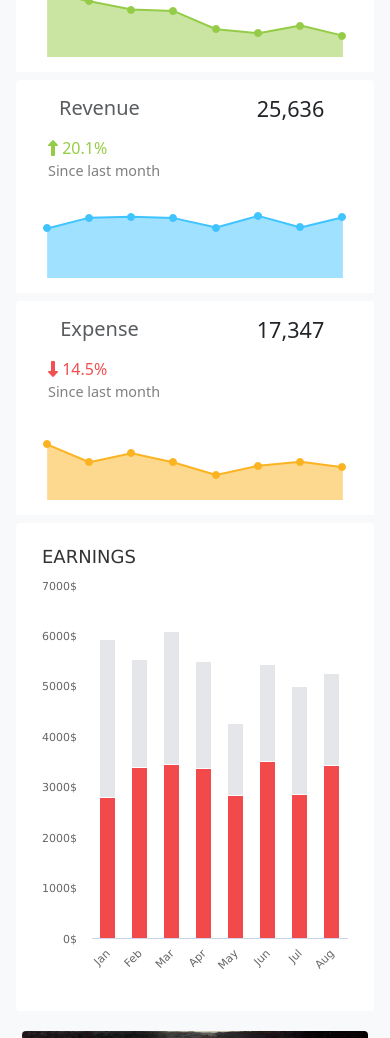
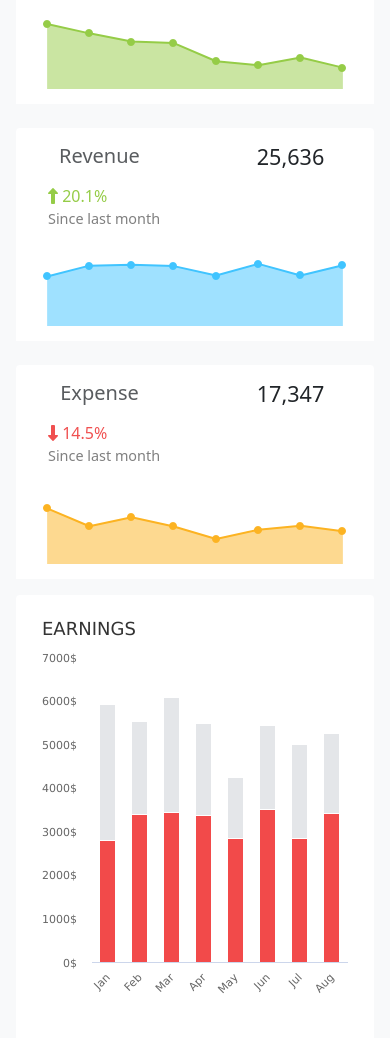
Before and after one commit to njx100/mindx-final-project-1-new-version, a plain HTML site: page index.html in a window 390 px wide. Shown: the part 818-1856 px from the top of the page. Drawn offline with nearby package versions, Linux system fonts and the light colour scheme; some packages are replaced by stand-ins of ours; a script that the page names is missing.

Commit message:
fix visible responsive

```diff
--- a/index.css
+++ b/index.css
@@ -10,7 +10,7 @@ body {
 .chart-right .body-height {
   height: 30.5rem;
 }
-.chart-right .body-height .chart-height {
+.chart-right .body-height {
   height: 28rem;
 }
 .chart-inner span.increase {
@@ -238,6 +238,10 @@ hr.h-color {
   left: 100px;
 }
 
+.value-track-order:focus {
+  box-shadow: none;
+}
+
 .live {
   display: block !important;
 }
--- a/index.html
+++ b/index.html
@@ -284,10 +284,10 @@
             </div>
           </div>
           <!-- earning chart group -->
-          <div class="row">
+          <div class="row pt-3">
             <!-- Chart Left -->
             <div class="chart-left col-12 col-md-6">
-              <div class="row">
+              <div class="row g-3">
                 <!-- Order -->
                 <div class="chart-inner col-sm-6 col-xxl-6 col-xl-6"></div>
                 <!-- End Order -->
@@ -304,7 +304,7 @@
               <!-- End Chart Left -->
             </div>
             <!-- Chart Right -->
-            <div class="chart-right col-12 col-md-6 pt-2">
+            <div class="chart-right col-12 col-md-6 mt-3 mt-xl-0">
               <div class="card rounded-1 border-0">
                 <div class="card-body body-height">
                   <div id="chart_earnings" class="chart-height"></div>
--- a/js/charts.js
+++ b/js/charts.js
@@ -8,7 +8,7 @@ import {
 // init chart chart earnings , order , pending , revenue , expense
 const divChart = document.querySelectorAll("div.chart-inner");
 const arrDiv = Array.from(divChart);
-arrDiv[0].innerHTML = `<div class="cart rounded-1 mt-2 bg-white">
+arrDiv[0].innerHTML = `<div class="cart rounded-1 mt-2 mt-xl-0 bg-white">
 <div class="card-body pt-3">
   <div class="row justify-content-between">
     <div class="col-6">
@@ -22,7 +22,7 @@ arrDiv[0].innerHTML = `<div class="cart rounded-1 mt-2 bg-white">
   <div id="chart_order" class="home_chart_widget"></div>
 </div>
 </div>`;
-arrDiv[1].innerHTML = `<div class="cart rounded-1 mt-2 bg-white">
+arrDiv[1].innerHTML = `<div class="cart rounded-1 mt-2 mt-xl-0 bg-white">
 <div class="card-body pt-3">
   <div class="row justify-content-between">
     <div class="col-6">
```
